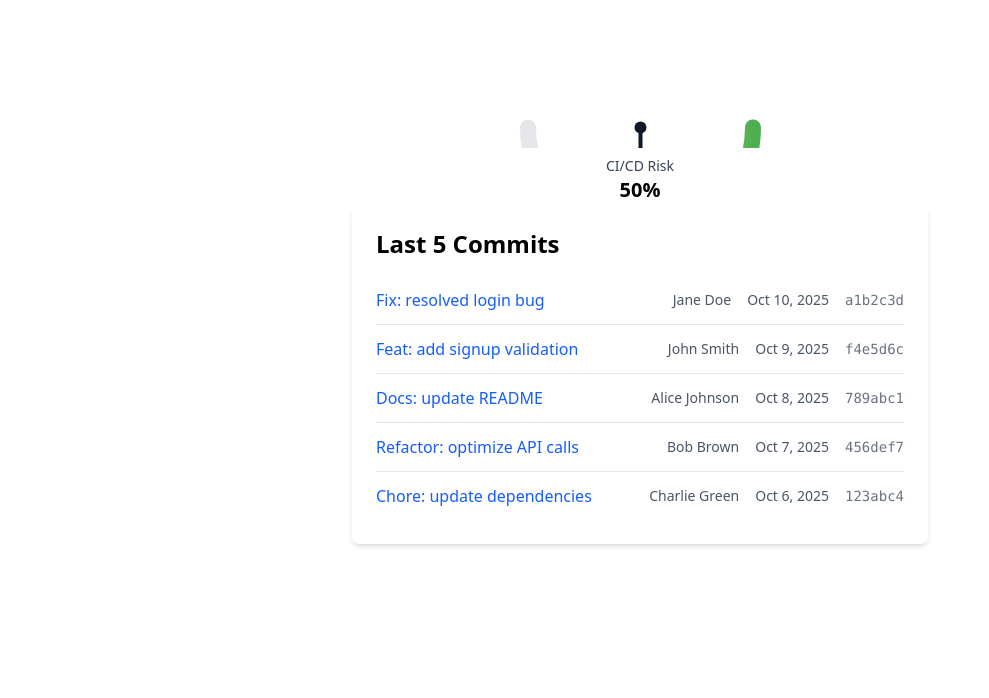
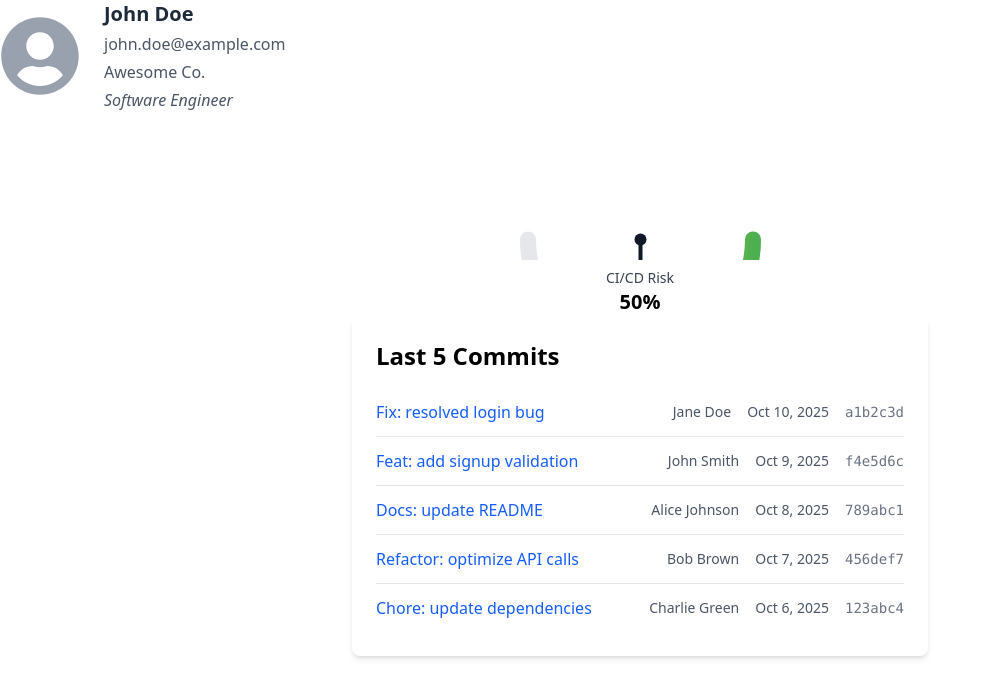
Before and after one commit to ManjotVinayak/Final_Project, a React (Vite) app in the folder Frontened/: page /dashboard in a window 1280 px wide. Shown: the top 698 px of the page, without its empty margins (0-989 px from the left). Built offline with nearby package versions, Linux system fonts and the light colour scheme.

Commit message:
random message

```diff
--- a/Frontened/src/pages/Dashboard.jsx
+++ b/Frontened/src/pages/Dashboard.jsx
@@ -6,7 +6,7 @@ import Commits from '../components/Commits'
 const Dashboard = () => {
   return (
     <div>
-      {/* <Profile /> */}
+      <Profile />
       <Meter />
       <Commits  />
     </div>
```
